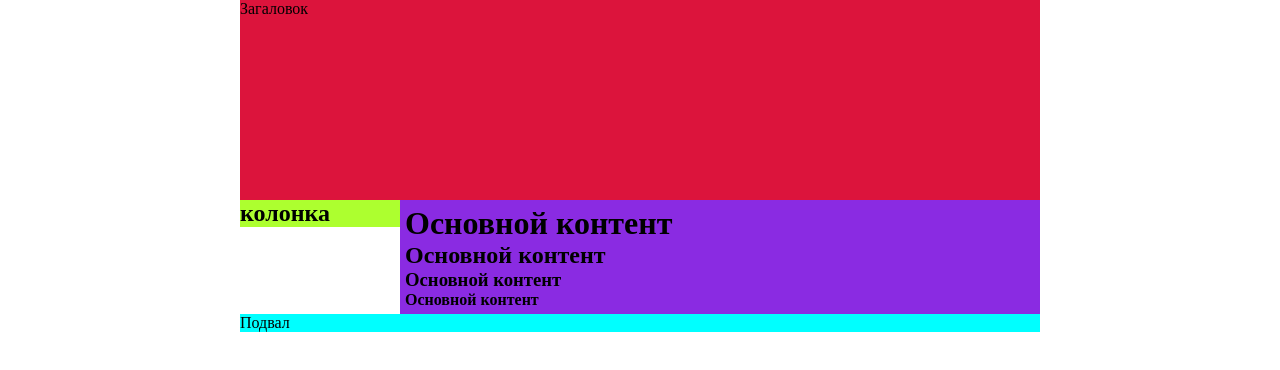
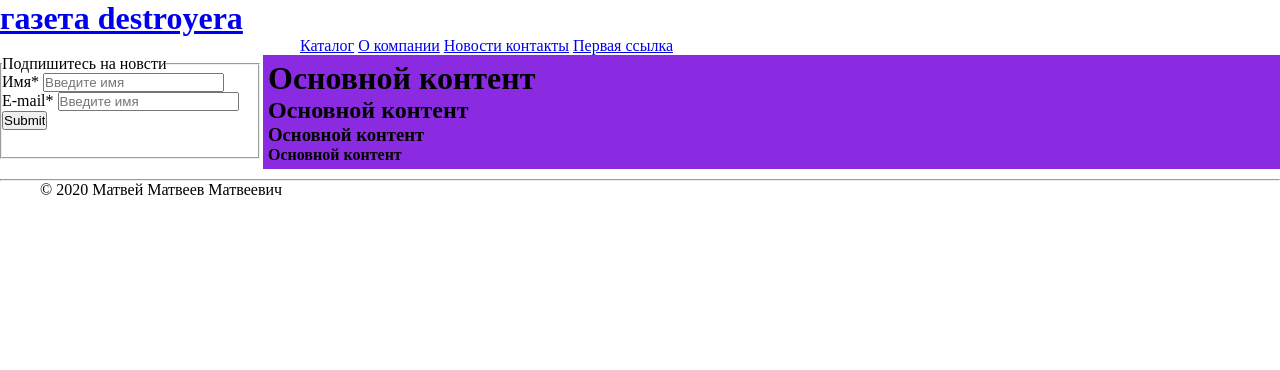
Before and after one commit to web-lessons/lesson-5-destroyer1273, a plain HTML site: page index.html in a window 1280 px wide. Drawn offline with Linux system fonts and the light colour scheme.

Commit message:
нлнлн

```diff
--- a/css/style.css
+++ b/css/style.css
@@ -1,34 +1,52 @@
 /*Обнуление стилей*/
-*{
+* {
     margin: 0;
     padding: 0;
 }
+
 /*Базовфый макет*/
-#head{background-color: crimson;
-    height: 200px;
+#head {
 }
-#footer{
-    background-color: aqua;
+
+#footer {
+    margin: 10px 0 0 0;
+}
+
+#content {
+    background-color: blueviolet;
+    width: 79%;
+    float: right;
+    padding: 5px;
 
 }
-#content{
-    background-color: blueviolet;
-    width: 75%;
-    float: right;
-    padding: 5px;
-    width: 630px;
-}
-#sidebar{
-    background-color: greenyellow;
+
+#sidebar {
     width: 20%;
     float: left;
 }
-.wrap{
-    width: 800px;
+
+.wrap {
+    width: 1300px;
 
     margin: auto;
 }
-.clear{
+
+.clear {
     clear: both;
 
 }
+
+.fl {
+    height: 100px;
+}
+
+p {
+    margin-left: 40px;
+}
+
+#navigation ul li{
+    display: inline;
+}
+#evg{
+    margin-left:300px;
+}
--- a/index.html
+++ b/index.html
@@ -7,9 +7,25 @@
 <body>
 <div class="wrap">
     <!-- Блок загаловка-->
-<div id="head">Загаловок</div>
+    <div id="head"><h1><a href="index.html">газета destroyera</a></h1>
+    </div>
+    <div id="navigation">
+    <ul id="evg">
+        <li><a href="index.html">Каталог</a></li>
+        <li><a href="index.html">О компании</a></li>
+        <li><a href="index.html">Новости контакты</a></li>
+        <li><a href="index.html">Первая ссылка</a></li>
+    </ul>
+    </div>
     <div id="sidebar">
-    <h2 class="green-text">колонка</h2>
+        <form method="post" action="https://proxy.kp87.ru/send-form.php">
+            <fieldset class="fl">
+                <legend>Подпишитесь на новсти</legend>
+                <label>Имя* <input required type="name" name="name" value="" placeholder="Введите имя"></label> </br>
+                <label>E-mail* <input required type="name" name="name" value="" placeholder="Введите имя"></label><br>
+                <input type="submit">
+            </fieldset>
+        </form>
     </div>
     <!-- Основной контент-->
     <div id="content">
@@ -19,7 +35,10 @@
         <h4>Основной контент</h4>
     </div>
     <div class="clear"></div>
-<div id="footer">Подвал</div>
+</div>
+<div id="footer">
+    <hr>
+    <p class="p">© 2020 Матвей Матвеев Матвеевич</p>
 </div>
 </body>
 </html>
```
Lines whose indentation alone changed are shown as unchanged.
